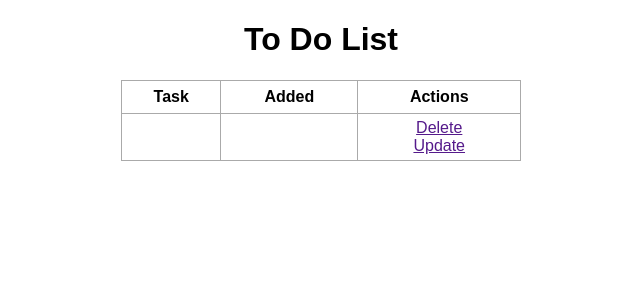
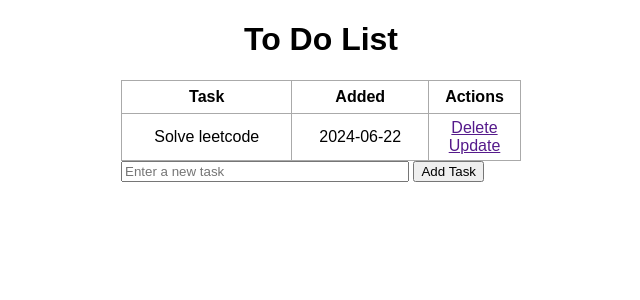
Before and after one commit to kshitij7704/To_Do_List_Flask_App, a Flask app: page / in a window 1280 px wide. Shown: the top 300 px of the page, without its empty margins (319-959 px from the left). Run offline with Flask 3, Linux system fonts and the light colour scheme.

Commit message:
Completed add task operation

```diff
--- a/app.py
+++ b/app.py
@@ -1,12 +1,21 @@
-from flask import Flask, render_template
+import os
+from flask import Flask, render_template, request, redirect
 from flask_sqlalchemy import SQLAlchemy
 from datetime import datetime
 
 app = Flask(__name__)
-app.config["SQLALCHEMY_DATABASE_URI"] = "sqlite:///list.db"
+basedir = os.path.abspath(os.path.dirname(__file__))
+db_path = os.path.join(basedir, 'instance', 'list.db')
+
+# Ensure the 'instances' directory exists
+if not os.path.exists(os.path.join(basedir, 'instance')):
+    os.makedirs(os.path.join(basedir, 'instance'))
+
+app.config["SQLALCHEMY_DATABASE_URI"] = "sqlite:///" + db_path
+app.config["SQLALCHEMY_TRACK_MODIFICATIONS"] = False
 db = SQLAlchemy(app)
 
-class Todo(db.Model):
+class ToDo(db.Model):
     id = db.Column(db.Integer, primary_key=True)
     content = db.Column(db.String(200), nullable=False)
     date_created = db.Column(db.DateTime, default=datetime.utcnow)
@@ -16,7 +25,23 @@ class Todo(db.Model):
 
 @app.route("/", methods=['POST', 'GET'])
 def index():
-    return render_template("index.html")
+    if request.method == 'POST':
+        task_content = request.form['content']
+        if not task_content.strip():
+            return "The task content cannot be empty."
+
+        new_task = ToDo(content=task_content)
+
+        try:
+            db.session.add(new_task)
+            db.session.commit()
+            return redirect('/')
+        except Exception as e:
+            return f"There was an issue adding your task: {e}"
+
+    else:
+        tasks = ToDo.query.order_by(ToDo.date_created).all()
+        return render_template("index.html", tasks=tasks)
 
 if __name__ == "__main__":
-    app.run(debug = True)
+    app.run(debug=True)
--- a/templates/index.html
+++ b/templates/index.html
@@ -1,7 +1,7 @@
 {% extends 'base.html' %}
 
 {% block head %}
-
+<title>To Do List</title>
 {% endblock %}
 
 {% block body %}
@@ -14,15 +14,22 @@
             <th>Added</th>
             <th>Actions</th>
         </tr>
+        {% for task in tasks %}
         <tr>
-            <td></td>
-            <td></td>
+            <td>{{ task.content }}</td>
+            <td>{{ task.date_created.date() }}</td>
             <td>
                 <a href="">Delete</a>
                 <br>
                 <a href="">Update</a>
             </td>
         </tr>
+        {% endfor %}
     </table>
+
+    <form action="/" method="POST">
+        <input type="text" name="content" id="content" placeholder="Enter a new task" required>
+        <input type="submit" value="Add Task">
+    </form>
 </div>
 {% endblock %}
```
Also changed, not shown: create_db.py (line endings or trailing spaces), instance/list.db.
